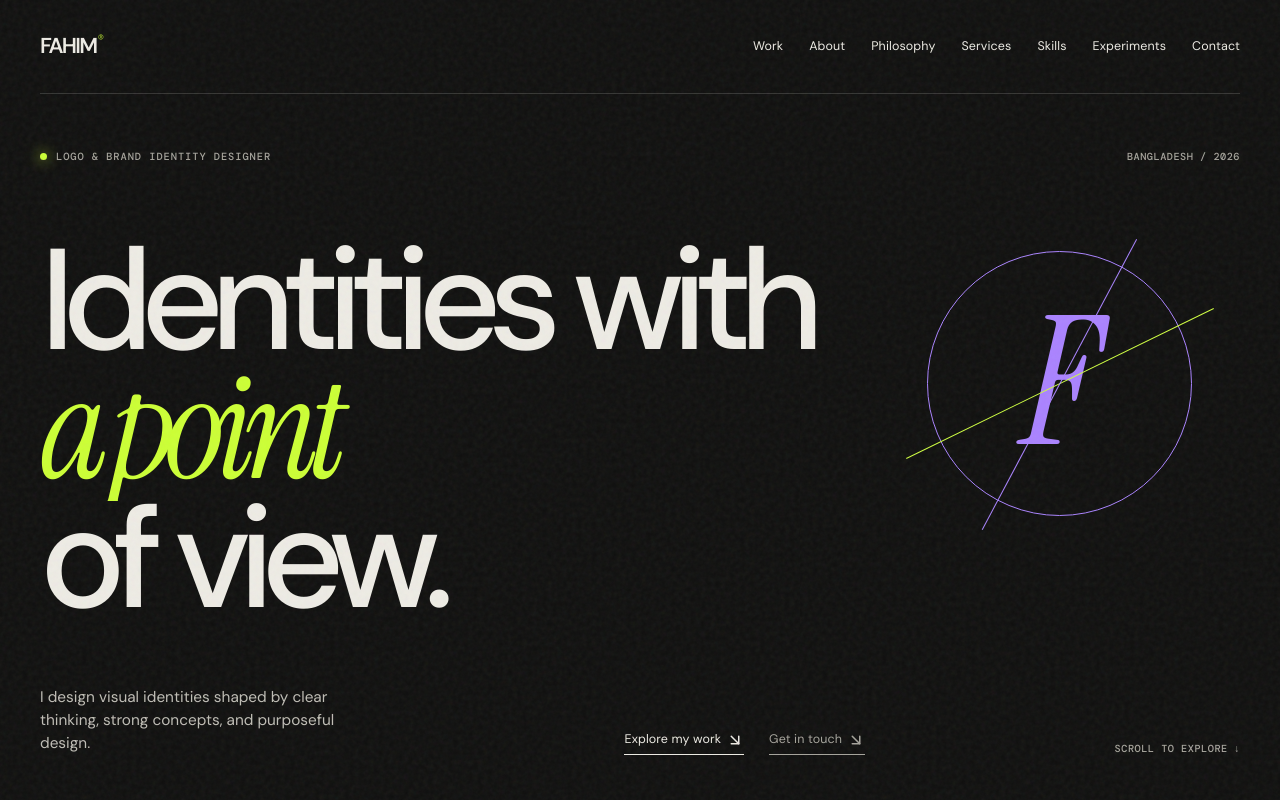
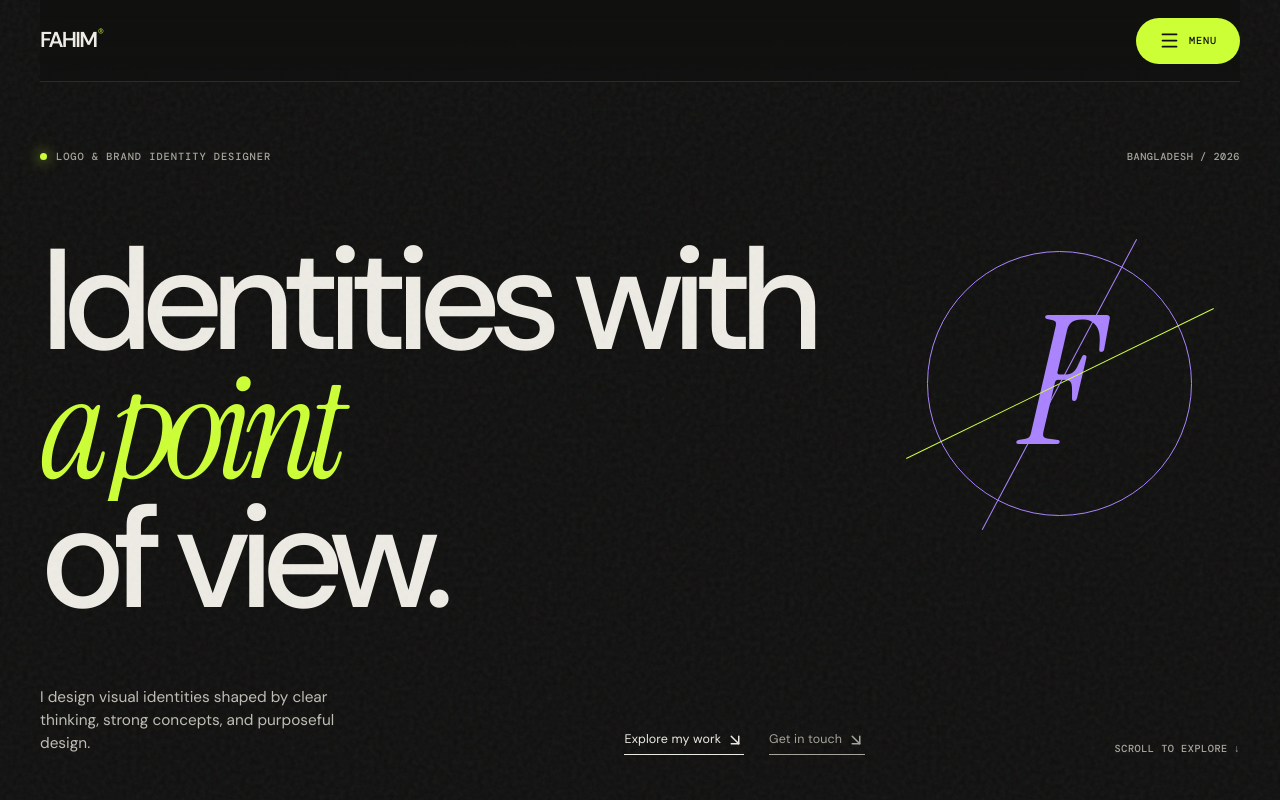
Before and after one commit to fahim809/vide-code-portfolio-website, a React (Vite) app: page / in a window 1280 px wide. Shown: the top 800 px of the page. Built offline with nearby package versions, Linux system fonts and the light colour scheme.

Commit message:
Style fixed portfolio navigation menu

```diff
--- a/src/styles.css
+++ b/src/styles.css
@@ -16,3 +16,110 @@
 .project-button:hover .project-artwork{filter:saturate(1.04);}
 .case-study .project-artwork{object-fit:cover;}
 @media(prefers-reduced-motion:reduce){.project-button:hover .project-art{transform:none;}}
+
+
+/* Always-available floating navigation: fixed header + expressive menu control. */
+.site-header{
+  position:fixed;
+  top:0;
+  left:50%;
+  z-index:55;
+  transform:translateX(-50%);
+  height:82px;
+  padding:0 0;
+  border-bottom:1px solid rgba(238,236,229,.12);
+  background:linear-gradient(180deg,rgba(16,16,15,.94),rgba(16,16,15,.78));
+  -webkit-backdrop-filter:blur(18px);
+  backdrop-filter:blur(18px);
+  transition:background .25s,border-color .25s;
+}
+.menu-toggle{
+  display:inline-flex;
+  align-items:center;
+  justify-content:center;
+  gap:9px;
+  min-width:104px;
+  min-height:46px;
+  padding:0 15px;
+  border:1px solid rgba(204,255,53,.65);
+  border-radius:999px;
+  color:var(--ink);
+  background:var(--lime);
+  cursor:pointer;
+  box-shadow:0 0 0 0 rgba(204,255,53,.28);
+  transition:transform .22s,box-shadow .22s,background .22s,color .22s;
+}
+.menu-toggle span{
+  font:500 .64rem 'DM Mono',monospace;
+  letter-spacing:.08em;
+}
+.menu-toggle:hover{
+  transform:translateY(-2px);
+  box-shadow:0 7px 28px rgba(204,255,53,.2);
+}
+.menu-toggle.is-open{
+  color:var(--lime);
+  background:#24251e;
+  border-color:var(--lime);
+}
+.menu-toggle:focus-visible{
+  outline:2px solid var(--paper);
+  outline-offset:4px;
+}
+.nav{display:none}
+.nav.open{
+  display:flex;
+  position:absolute;
+  top:calc(100% + 12px);
+  right:0;
+  width:min(340px,calc(100vw - 40px));
+  flex-direction:column;
+  gap:0;
+  padding:12px;
+  border:1px solid rgba(204,255,53,.28);
+  border-radius:18px;
+  background:rgba(24,24,22,.97);
+  -webkit-backdrop-filter:blur(24px);
+  backdrop-filter:blur(24px);
+  box-shadow:0 22px 70px rgba(0,0,0,.42);
+  animation:menuDropIn .22s cubic-bezier(.2,.8,.2,1) both;
+}
+.nav.open a{
+  display:flex;
+  align-items:center;
+  justify-content:space-between;
+  min-height:48px;
+  padding:0 12px;
+  border-radius:10px;
+  color:var(--paper);
+  font-size:.88rem;
+  transition:background .2s,color .2s,padding .2s;
+}
+.nav.open a::after{display:none}
+.nav.open a::before{
+  content:'↗';
+  order:2;
+  color:var(--lime);
+  opacity:0;
+  transform:translate(-4px,4px);
+  transition:opacity .2s,transform .2s;
+}
+.nav.open a:hover{
+  color:var(--lime);
+  background:rgba(204,255,53,.08);
+  padding-left:17px;
+}
+.nav.open a:hover::before{opacity:1;transform:translate(0,0)}
+@keyframes menuDropIn{
+  from{opacity:0;transform:translateY(-8px) scale(.98)}
+  to{opacity:1;transform:translateY(0) scale(1)}
+}
+@media(max-width:760px){
+  .site-header{height:72px}
+  .menu-toggle{min-width:98px;min-height:43px;padding:0 13px}
+  .nav.open{top:calc(100% + 9px)}
+}
+@media(prefers-reduced-motion:reduce){
+  .nav.open{animation:none}
+  .menu-toggle,.nav.open a{transition:none}
+}
```
